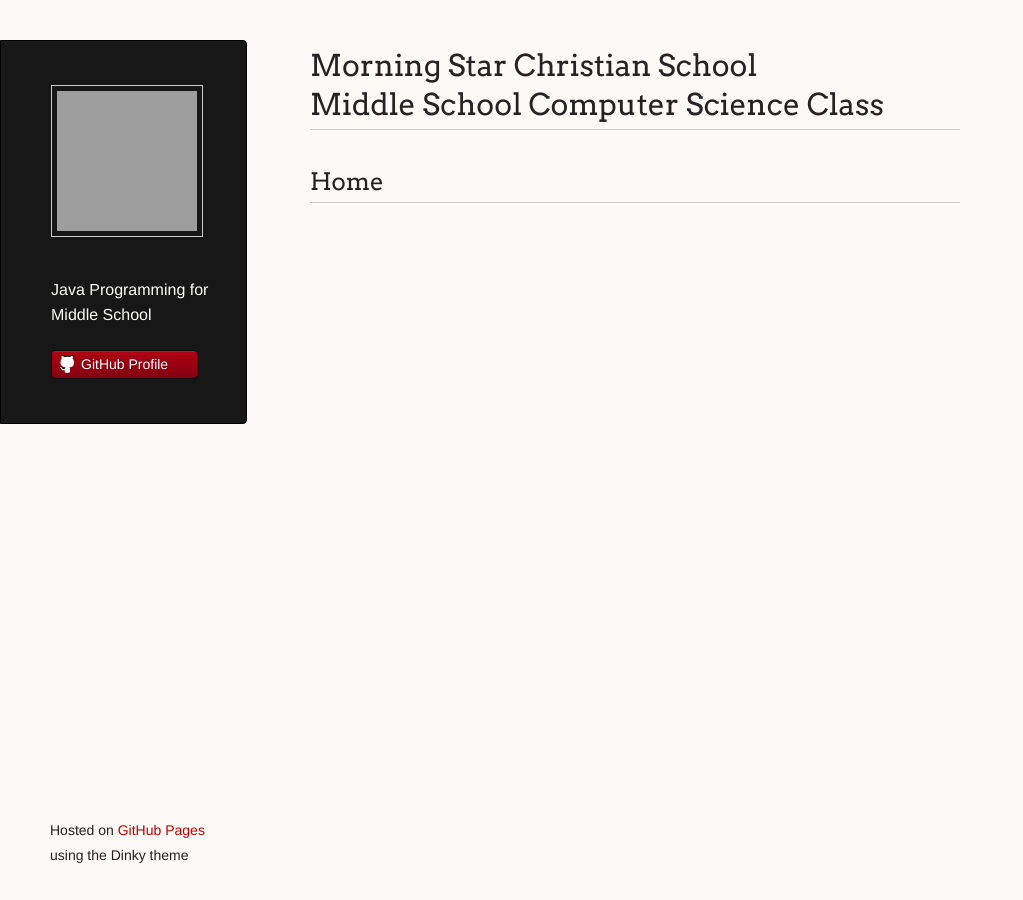
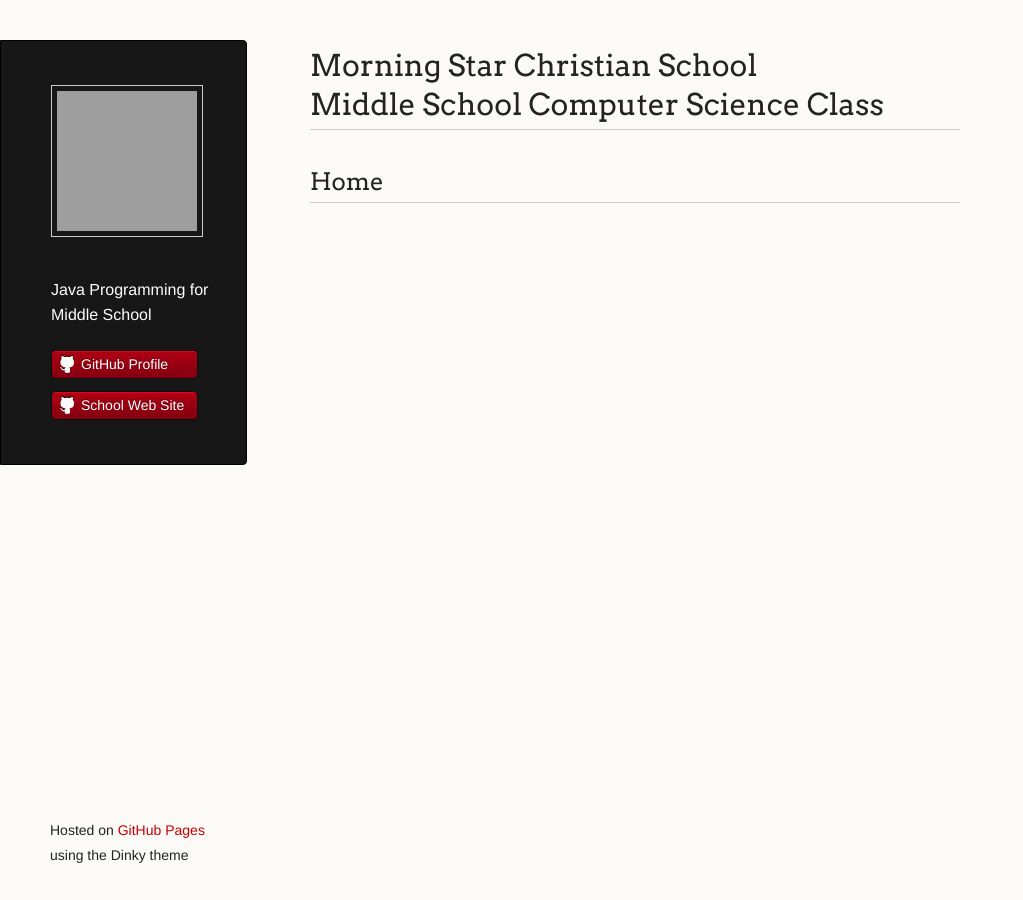
Before and after one commit to mscsbend/mscsbend.github.io, a Jekyll site: the page built from index.html, in a window 1280 px wide. Shown: the whole page, without its empty margins (0-1023 px from the left). Built offline with Jekyll 4.4.1, drawn with Linux system fonts in a browser that asks for light colours; grey boxes are pictures that could not be loaded.

Commit message:
Update page.html

```diff
--- a/_layouts/page.html
+++ b/_layouts/page.html
@@ -18,13 +18,14 @@
   <body>
     <div class="wrapper">
       <header>
-        <a href="http://mscsbend.org/"><img src="https://avatars1.githubusercontent.com/u/6496876?s=140" alt="Morning Star Christian School" /></a>
+        <a href="{{ site.url }}"><img src="https://avatars1.githubusercontent.com/u/6496876?s=140" alt="Morning Star Christian School" /></a>
         <p class="header">Java Programming for Middle School</p>
 
 
 
         <ul>
           <li><a class="buttons github" href="https://github.com/mscsbend">GitHub Profile</a></li>
+          <li><a class="buttons github" href="http://mscsbend.org">School Web Site</a></li>
         </ul>
 
       </header>
```
